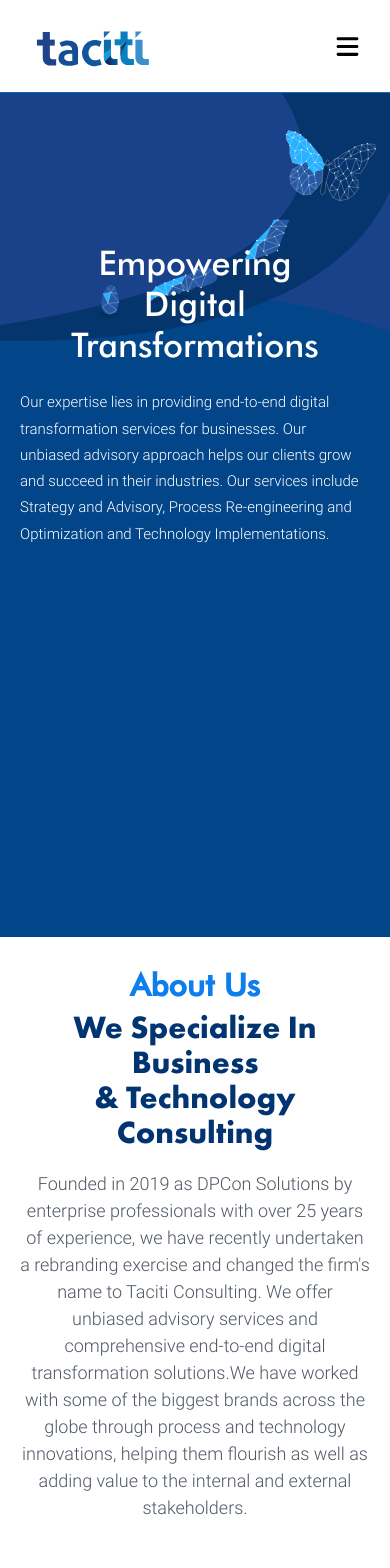
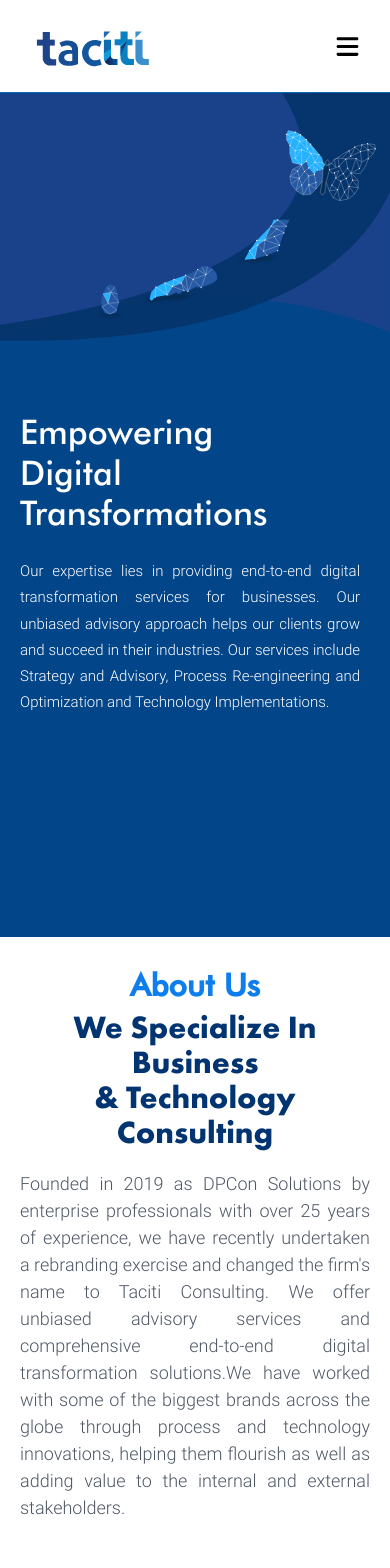
Before and after one commit to coinagesoft/taciti-next, a Next.js app: page / in a window 390 px wide. Shown: the top 1568 px of the page. Built offline with nearby package versions, Linux system fonts and the light colour scheme.

Commit message:
changesbyshivraj

```diff
--- a/src/app/globals.css
+++ b/src/app/globals.css
@@ -920,6 +920,13 @@ body {
     margin: 50px 20px;
   }
 
+  .textBox h1 {
+    font-size: 32px !important;
+    font-family: "futuramdmedium" !important;
+    text-align: left;
+    margin-top: 20vh !important;
+  }
+
   .landingBox {
     background: url("/images/backgroundLayer.svg") no-repeat scroll;
     background-size: cover;
@@ -1304,9 +1311,21 @@ body {
     border-radius: 20px;
   }
 
+  .innerBox {
+    display: flex !important;
+    justify-content: center !important;
+    align-items: center !important;
+    text-align: center !important;
+    flex-direction: column;
+  }
+
   .xaxisSlide .borderROundedRec .innerBox {
     margin-right: 0;
     margin-bottom: 20px;
+  }
+
+  .para {
+    text-align: justify;
   }
 
   .xaxisSlide .borderROundedRec .innerBox:last-child {
@@ -2801,7 +2820,7 @@ body .pops {
     max-width: 100% !important;
     font-size: 16px !important;
     line-height: 1.8 !important;
-    text-align: left !important;
+    text-align: justify !important;
     padding-right: 10px;
   }
 }
--- a/src/app/page.js
+++ b/src/app/page.js
@@ -300,7 +300,7 @@ export default function Home() {
             <div className="borderROundedRec pcNone">
               <div>
                 <div style={{ display: "flex", justifyContent: "space-around" }}>
-                  <div className="innerBox" style={{ flexDirection: "column", justifyContent: "center" }}>
+                  <div className="innerBox" style={{ flexDirection: "column", justifyContent: "center", alignItems: "center" }}>
                     <img src="/images/client.png" height="70" width="70" alt="Clients" />
                     <div className="contentCard">
                       <h1 className="num" style={{ textAlign: "center" }}>11</h1>
```
